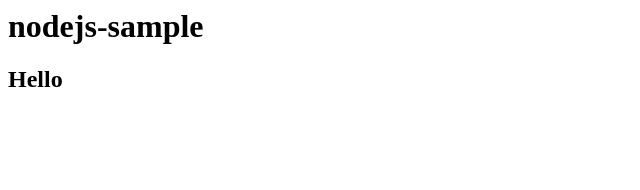
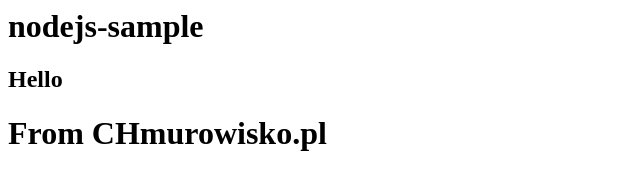
Before and after one commit to krystiankucharski/nodejs-sample, a website: page index.html in a window 1280 px wide. Shown: the whole page, without its empty margins (0-640 px from the left). Drawn offline with Linux system fonts and the light colour scheme.

Commit message:
another commit

```diff
--- a/index.html
+++ b/index.html
@@ -1,2 +1,3 @@
 <H1>nodejs-sample</H1>
 <h2>Hello</h2>
+<h1>From CHmurowisko.pl</h1>
```
